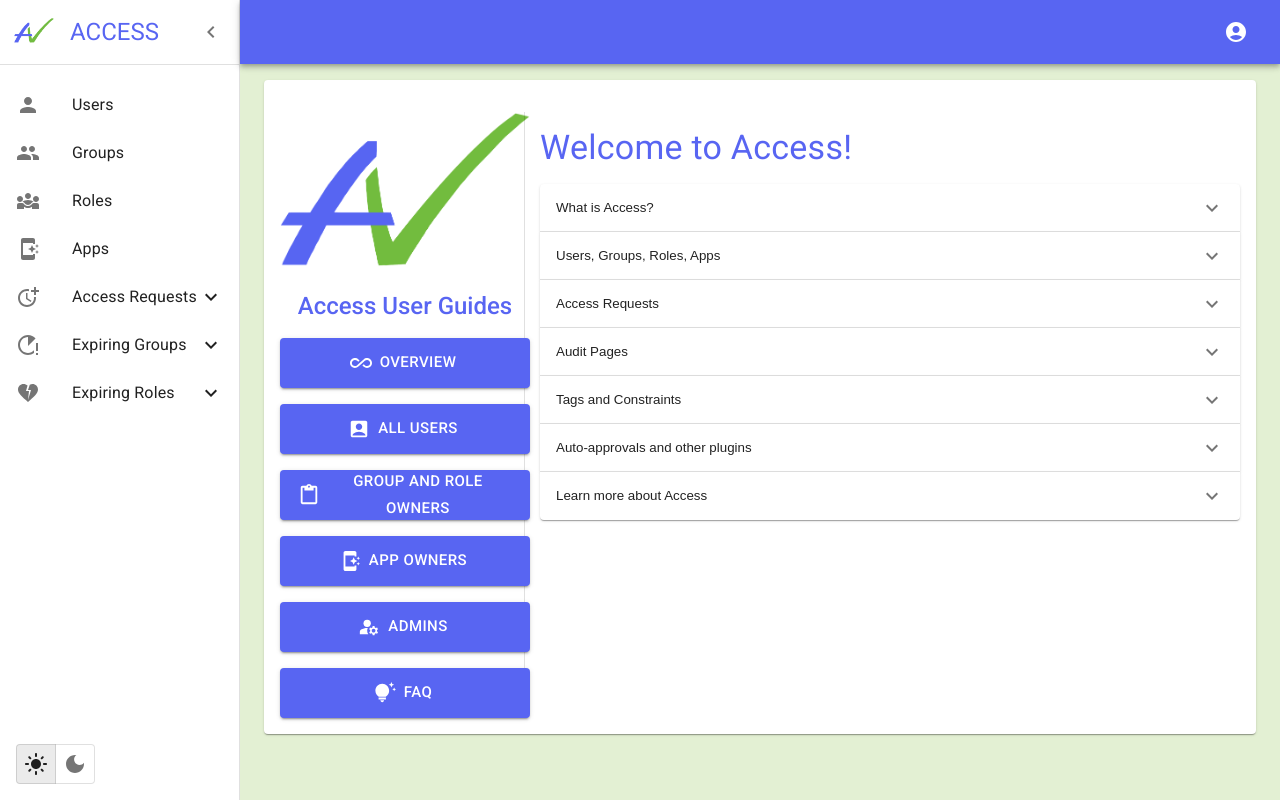
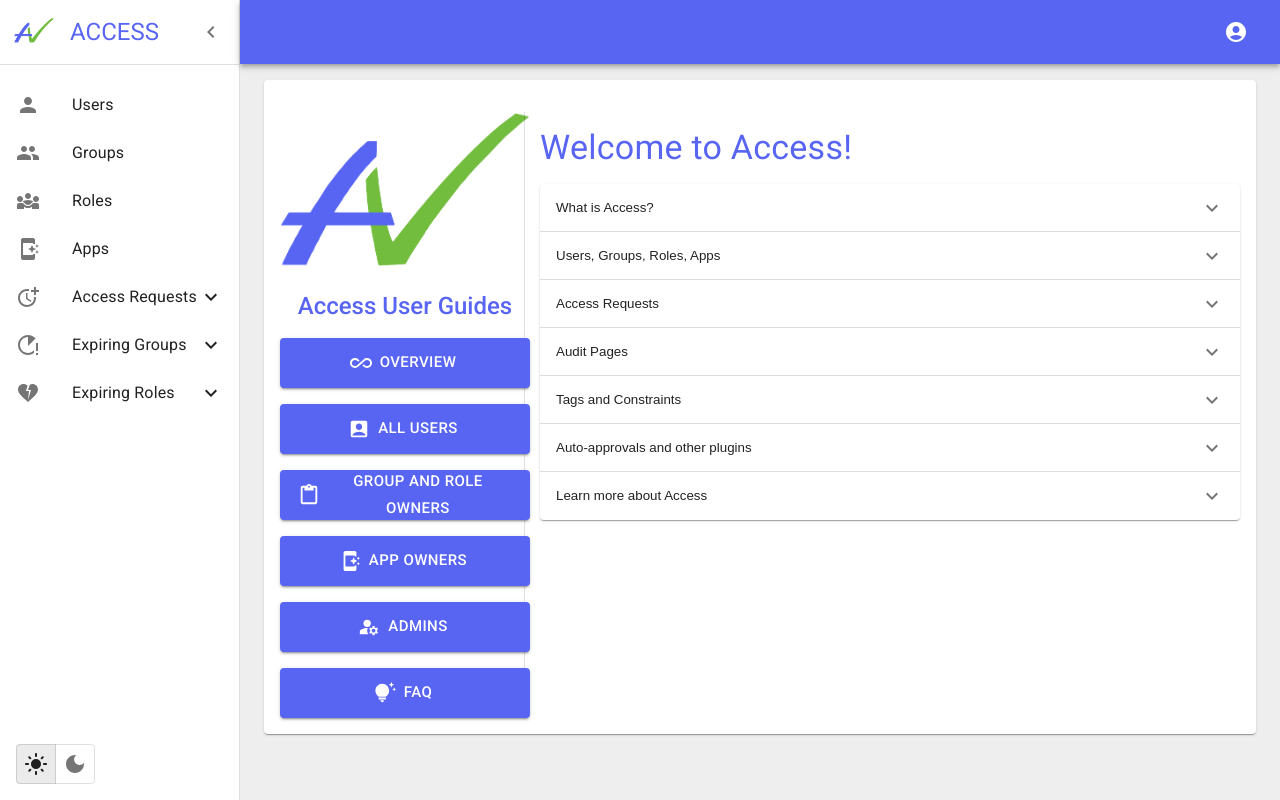
Before and after one commit to discord/access, a React (Create React App) app: page / in a window 1280 px wide. Built offline with nearby package versions, Linux system fonts and the light colour scheme; no server answers.

Commit message:
fix global background color

```diff
--- a/src/App.tsx
+++ b/src/App.tsx
@@ -195,7 +195,8 @@ function Dashboard({setThemeMode}: {setThemeMode: (theme: PaletteMode) => void})
       <Box
         component="main"
         sx={{
-          backgroundColor: (theme) => theme.palette.highlight.success.light,
+          backgroundColor: (theme) =>
+            theme.palette.mode === 'light' ? theme.palette.grey[200] : theme.palette.grey[800],
           flexGrow: 1,
           height: '100vh',
           overflow: 'auto',
```
